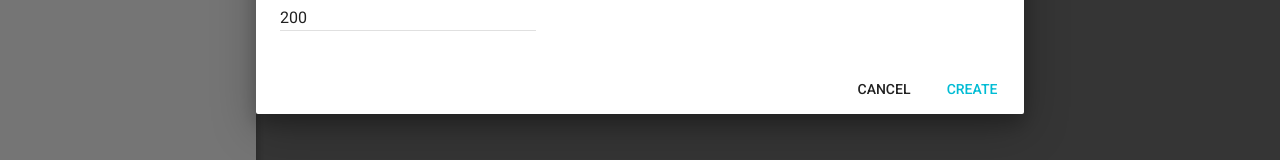
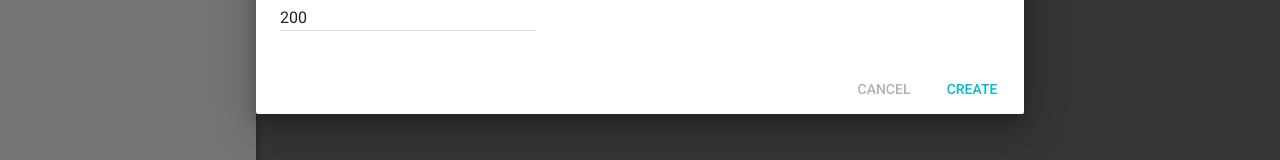
Before and after one commit to imccausl/tip-distribute, a React app: page / in a window 1280 px wide. Shown: the part 432-592 px from the top of the page. Built offline with nearby package versions, Linux system fonts and the light colour scheme; what react-tap-event-plugin would draw is missing.

Commit message:
Force user to create new tip out when app starts with no data

```diff
--- a/src/components/NewTipOut.jsx
+++ b/src/components/NewTipOut.jsx
@@ -63,6 +63,7 @@ class NewTipOut extends Component {
 
     const cancelButton = [(<FlatButton
       label="Cancel"
+      disabled={!(this.props.dataTree)}
       onTouchTap={() => this.props.showModal('', false)}
     />)];
 
@@ -129,7 +130,6 @@ class NewTipOut extends Component {
           actions={actions}
           autoScrollBodyContent={defaults}
           open={this.props.modalAction.isOpen}
-          onRequestClose={() => this.props.showModal(false)}
         >
           <DatePicker
             autoOk={defaults}
```
